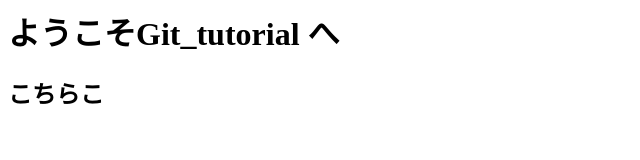
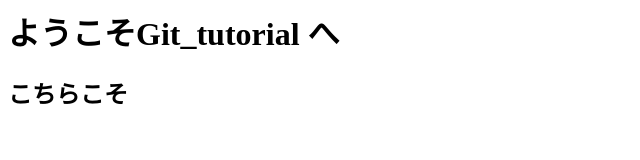
Before and after one commit to Jusminno2/git_tutorial, a plain HTML site: page index.html in a window 1280 px wide. Shown: the full height of the page, 0-640 px from the left. Drawn offline with Linux system fonts and the light colour scheme.

```diff
--- a/index.html
+++ b/index.html
@@ -1,2 +1,2 @@
 <h1>ようこそGit_tutorial へ</h1>
-<h2>こちらこ</h2>
+<h2>こちらこそ</h2>
```
